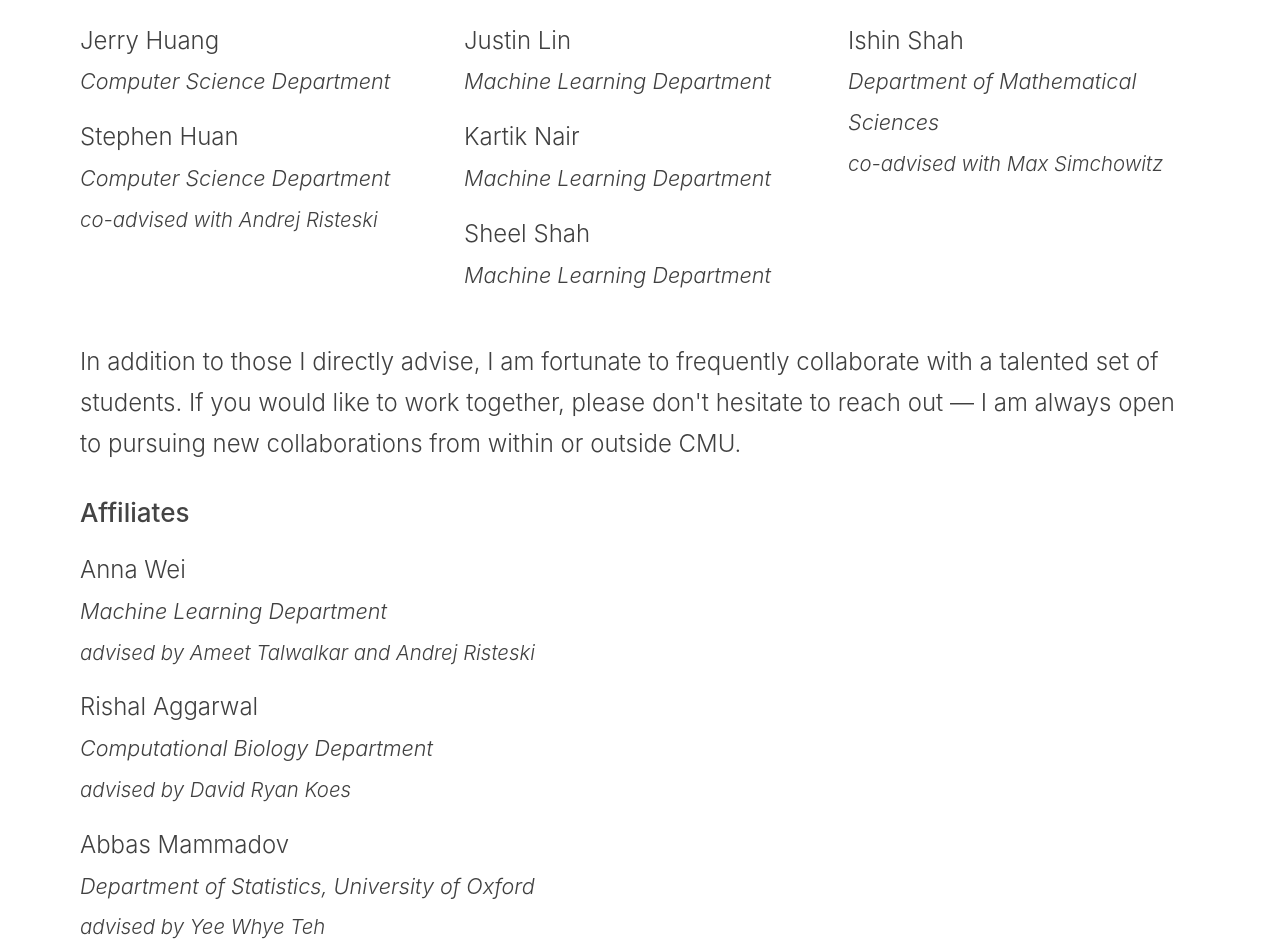
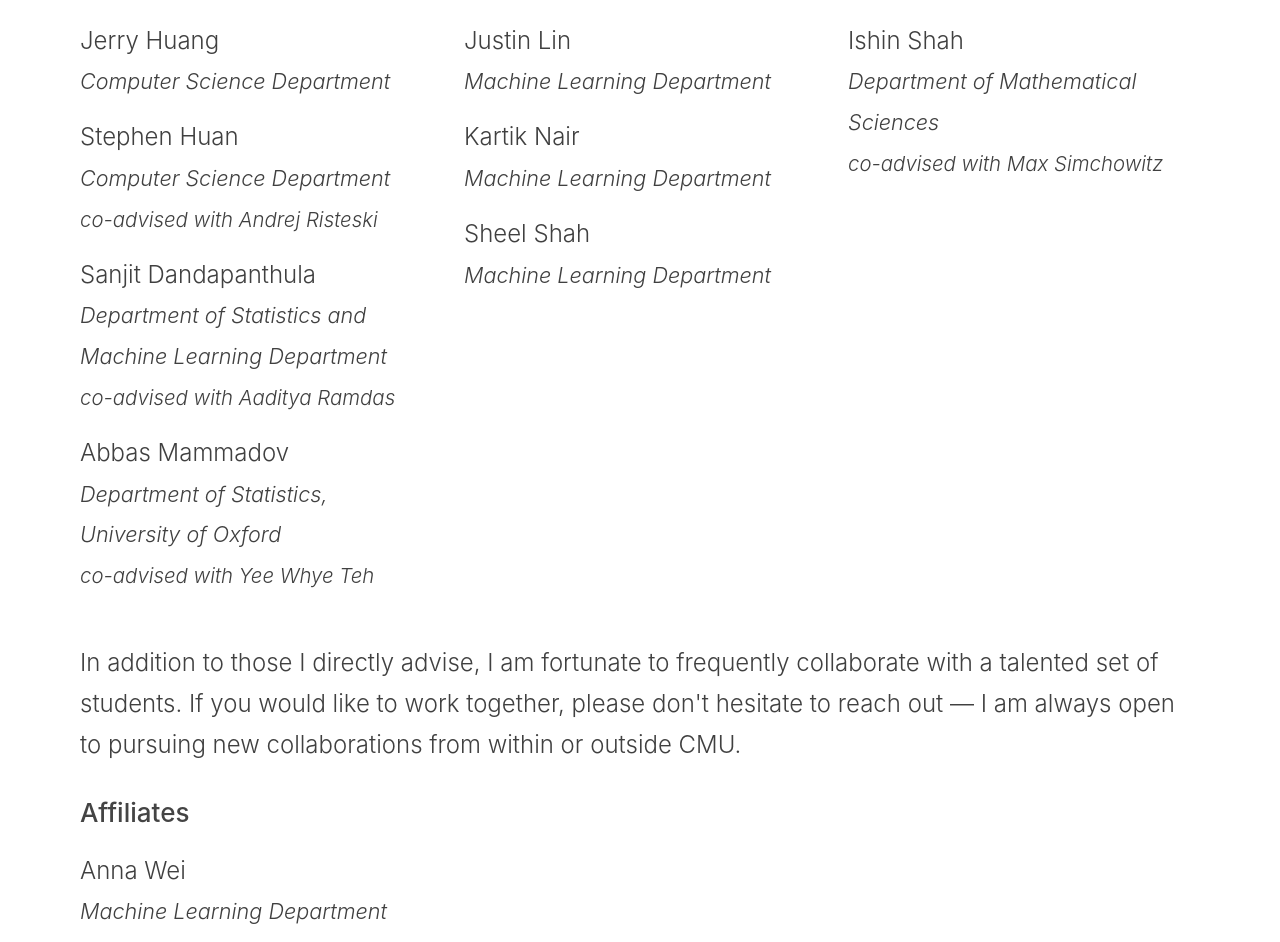
Before and after one commit to nmboffi/nmboffi.github.io, a Jekyll site: the page built from index.md, in a window 1280 px wide and 1400 px high, scrolled down 1819 px. Shown: the top 942 px of the window. Built offline with Jekyll 4.4.1, drawn with Linux system fonts in a browser that asks for light colours; the list of posts is cut into pages by our own code; some of the changed text lies outside the part shown.

Commit message:
Move Sanjit Dandapanthula and Abbas Mammadov to PhD students; rebuild CV
Co-Authored-By: Claude Fable 5.1 <noreply@anthropic.com>

```diff
--- a/_includes/research-section.html
+++ b/_includes/research-section.html
@@ -43,6 +43,14 @@
     <p>Stephen Huan<br>
     <em style="font-size: 0.9em;">Computer Science Department</em><br>
     <em style="font-size: 0.85em;">co-advised with Andrej Risteski</em></p>
+
+    <p>Sanjit Dandapanthula<br>
+    <em style="font-size: 0.9em;">Department of Statistics and Machine Learning Department</em><br>
+    <em style="font-size: 0.85em;">co-advised with Aaditya Ramdas</em></p>
+
+    <p>Abbas Mammadov<br>
+    <em style="font-size: 0.9em;">Department of Statistics, University of Oxford</em><br>
+    <em style="font-size: 0.85em;">co-advised with Yee Whye Teh</em></p>
   </div>
 
   <div>
@@ -74,12 +82,6 @@
 <p>Rishal Aggarwal<br>
 <em style="font-size: 0.9em;">Computational Biology Department</em><br>
 <em style="font-size: 0.85em;">advised by David Ryan Koes</em></p>
-<p>Abbas Mammadov<br>
-<em style="font-size: 0.9em;">Department of Statistics, University of Oxford</em><br>
-<em style="font-size: 0.85em;">advised by Yee Whye Teh</em></p>
-<p>Sanjit Dandapanthula<br>
-<em style="font-size: 0.9em;">Department of Statistics</em><br>
-<em style="font-size: 0.85em;">advised by Aaditya Ramdas</em></p>
 
 <style>
 .research-details {
```
Also changed, not shown: 1 other file.
